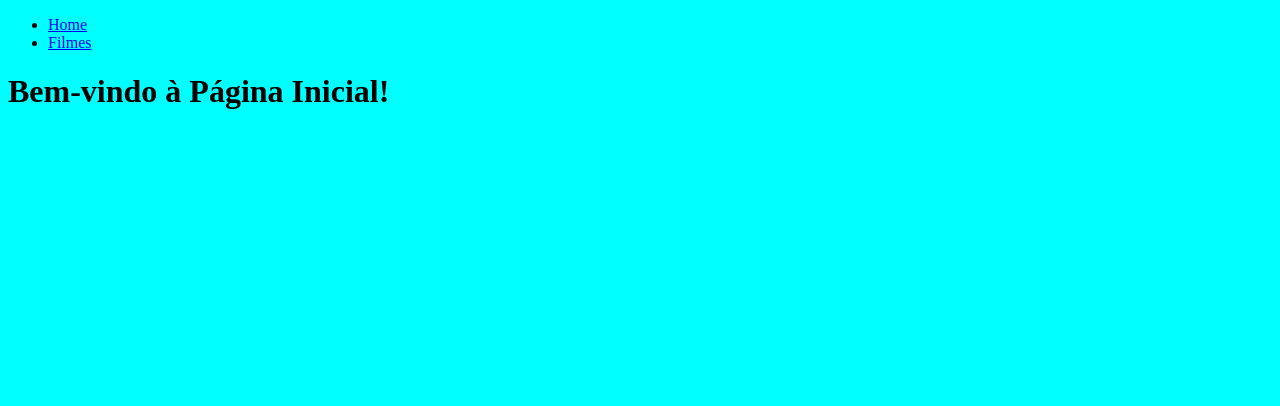
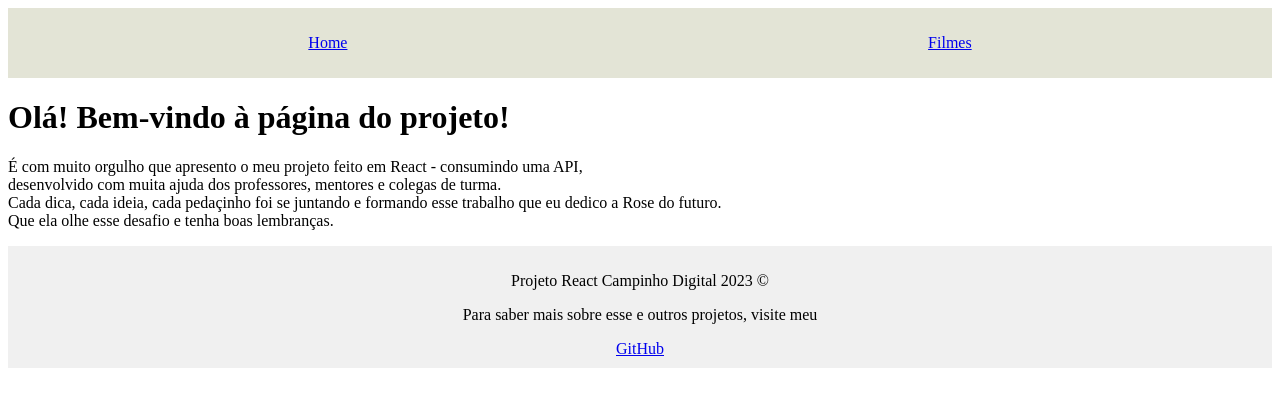
Before and after one commit to rosemelo/projeto_react_campinho, a React (Create React App) app in the folder projeto_react_campinho/: page / in a window 1280 px wide. Shown: the top 406 px of the page. Built offline with nearby package versions, Linux system fonts and the light colour scheme.

Commit message:
Salvando as alterações

```diff
--- a/projeto_react_campinho/src/AppRouter.js
+++ b/projeto_react_campinho/src/AppRouter.js
@@ -2,6 +2,7 @@ import React from 'react';
 import { BrowserRouter as Router, Route, Routes, Link } from 'react-router-dom';
 import Home from './components/Home/Home';
 import App from './components/App/App';
+
 
 const AppRouter = () => {
   return (
--- a/projeto_react_campinho/src/components/App/App.css
+++ b/projeto_react_campinho/src/components/App/App.css
@@ -15,6 +15,11 @@
     padding: 15px;
     width: 200px;
     text-align: center;
+    transition: transform 0.3s ease-in-out;
+  }
+
+  .movie-card:hover {
+    transform: scale(1.1);
   }
 
   .movie-poster {
--- a/projeto_react_campinho/src/components/App/App.js
+++ b/projeto_react_campinho/src/components/App/App.js
@@ -1,6 +1,7 @@
 import React, { useEffect, useState } from 'react';
 import axios from 'axios';
 import './App.css';
+
 
 const API_KEY = '1e18110601e24d0348f6ab85f7400806';
 
@@ -23,7 +24,8 @@ const App = () => {
         setMovies(response.data.results);
 
         // Log para verificar a resposta da API
-        console.log('Resposta da API:', response.data.results);
+        // console.log('Resposta da API:', response.data.results);
+
       } catch (error) {
         console.error('Erro ao obter filmes:', error);
       }
@@ -33,7 +35,7 @@ const App = () => {
   }, []);
 
   // Log para verificar o estado dos filmes
-  console.log('Estado dos filmes:', movies);
+  // console.log('Estado dos filmes:', movies);
 
   return (
     <div className="App">
--- /dev/null
+++ b/projeto_react_campinho/src/components/Home/Footer.js
@@ -0,0 +1,16 @@
+import React from 'react';
+
+const Footer = () => {
+  return (
+    <footer style={{ backgroundColor: '#f0f0f0', padding: '10px', textAlign: 'center' }}>
+      <p>Projeto React Campinho Digital 2023 ©</p>
+
+      <p>Para saber mais sobre esse e outros projetos, visite meu</p>
+
+      <a href="https://github.com/rosemelo?tab=repositories" target="_blank">GitHub</a>
+
+    </footer>
+  );
+};
+
+export default Footer;
--- a/projeto_react_campinho/src/components/Home/Home.css
+++ b/projeto_react_campinho/src/components/Home/Home.css
@@ -1,3 +1,13 @@
-*{
-    background-color: aqua;
-}
+nav {
+    background-color: #e3e4d6;
+    padding: 10px;
+    text-align: center;
+    color: #e3e4d6;
+  }
+
+  ul {
+    list-style: none;
+    padding: 0;
+    display: flex;
+    justify-content: space-around;
+  }
--- a/projeto_react_campinho/src/components/Home/Home.js
+++ b/projeto_react_campinho/src/components/Home/Home.js
@@ -1,12 +1,20 @@
-// Home.js
 import React from 'react';
-import { Link } from 'react-router-dom';
 import './Home.css';
+import Footer from './Footer';
 
 const Home = () => {
   return (
     <div>
-      <h1>Bem-vindo à Página Inicial!</h1>
+      <h1>Olá! Bem-vindo à página do projeto!</h1>
+      <p>É com muito orgulho que apresento o meu projeto feito em React - consumindo uma API, <br></br>
+        desenvolvido com muita ajuda dos professores, mentores e colegas de turma. <br></br>Cada dica, cada ideia, cada pedaçinho foi se juntando e formando esse trabalho que eu dedico a Rose do futuro. <br></br>
+        Que ela olhe esse desafio e tenha boas lembranças.</p>
+
+
+
+
+      <Footer />
+
     </div>
   );
 };
```
Also changed, not shown: projeto_react_campinho/src/index.js (+0 -15 lines).
